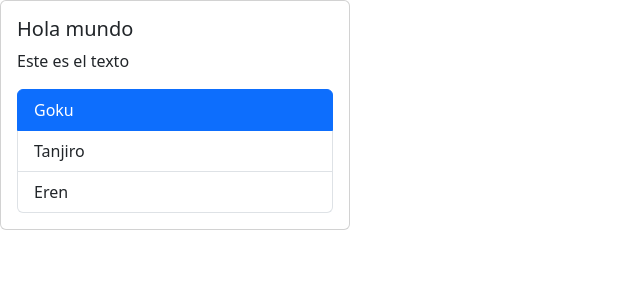
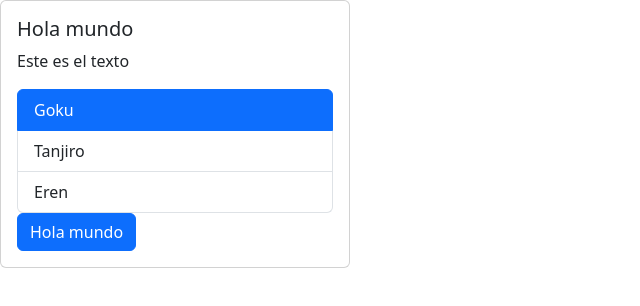
Before and after one commit to hanier10/react-app-project, a React (Vite) app: page / in a window 1280 px wide. Shown: the top 306 px of the page, without its empty margins (0-640 px from the left). Built offline with nearby package versions, Linux system fonts and the light colour scheme.

Commit message:
avance con boton de carga

```diff
--- a/src/App.tsx
+++ b/src/App.tsx
@@ -1,7 +1,12 @@
 import Card, { CardBody } from "./components/Card";
 import List from "./components/List";
+import Button from "./components/Button";
+import { useState } from "react";
 
 function App() {
+  const [isLoading, setIsLoading] = useState(false);
+  const handleClick = () => setIsLoading(!isLoading);
+
   //codigo jsx es sumamente parecido a HTML -> React.createElement
   const list: string[] = ["Goku", "Tanjiro", "Eren"];
 
@@ -9,13 +14,17 @@ function App() {
     console.log("imprimiendo " + elemento);
   };
 
+  return (
+    <>
+      <Card>
+        <CardBody title="Hola mundo" text="Este es el texto" />
+        {list.length !== 0 && <List data={list} onSelect={handleSelect} />}
 
-
-  return (
-    <Card>
-      <CardBody title="Hola mundo" text="Este es el texto" />
-      {list.length !== 0 && <List data={list} onSelect={handleSelect} />}
-    </Card>
+        <Button isLoading={isLoading} onClick={handleClick}>
+          Hola mundo
+        </Button>
+      </Card>
+    </>
   );
 }
 
--- /dev/null
+++ b/src/components/Button.tsx
@@ -0,0 +1,22 @@
+import { ReactNode } from "react";
+
+type Props = {
+  children: ReactNode;
+  isLoading: boolean;
+  onClick: () => void;
+};
+
+function Button({ children, isLoading, onClick }: Props) {
+  return (
+    <button
+      disabled={isLoading}
+      onClick={onClick}
+      type="button"
+      className={`btn btn-${isLoading ? "secondary" : "primary"}`}
+    >
+      {isLoading ? "Cargando..." : children}
+    </button>
+  );
+}
+
+export default Button;
```
